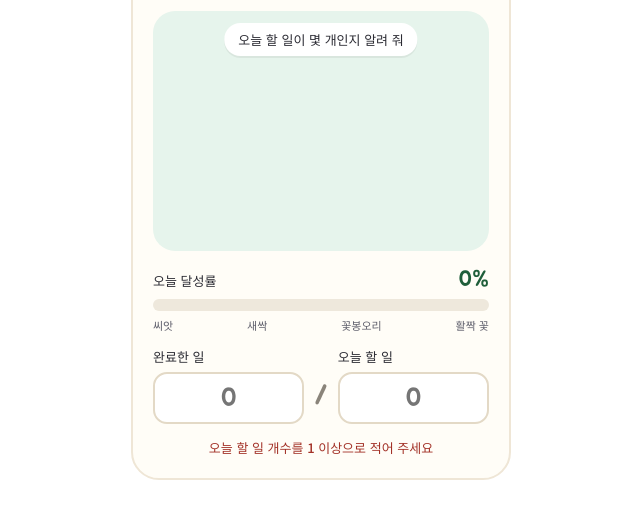
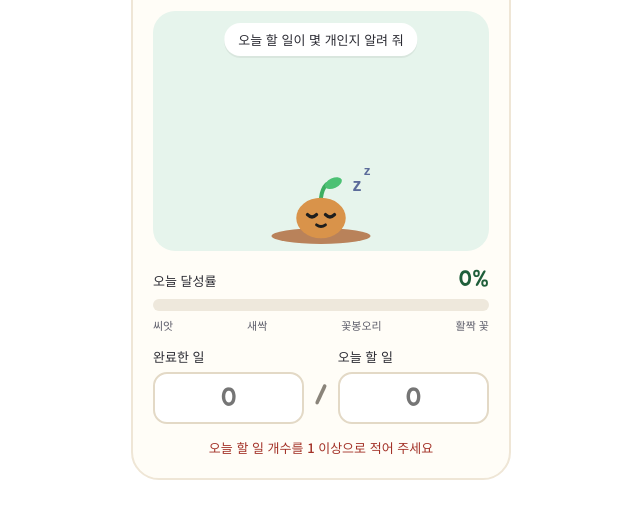
Before and after one commit to jmybase654/jimjim-widgets, a plain HTML site: page habit-pet/index.html in a window 1280 px wide. Shown: the part 76-594 px from the top of the page, without its empty margins (319-959 px from the left). Drawn offline with Linux system fonts and the light colour scheme.

Commit message:
해빗이 캐릭터가 보이지 않던 문제 수정
Co-Authored-By: Claude Opus 5.5 <noreply@anthropic.com>
Claude-Session: https://claude.ai/code/session_01ViBGNAtZFSPC1Zgwca4MfD

```diff
--- a/habit-pet/index.html
+++ b/habit-pet/index.html
@@ -312,7 +312,8 @@
 
     function showStage(stage) {
       pets.forEach(function (svg) {
-        svg.hidden = svg.dataset.stage !== stage;
+        // SVG에는 hidden 속성을 직접 붙였다 떼야 해요.
+        svg.toggleAttribute('hidden', svg.getAttribute('data-stage') !== stage);
       });
     }
 
```
